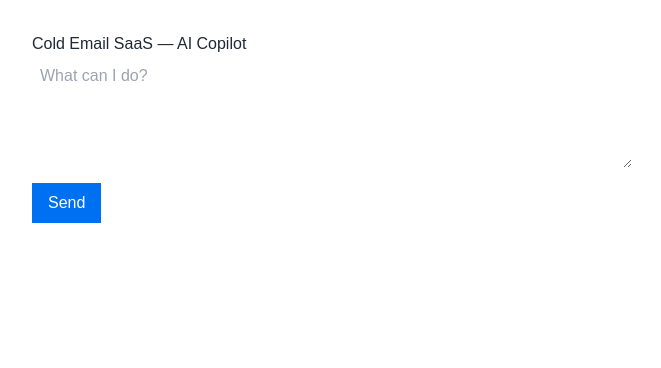
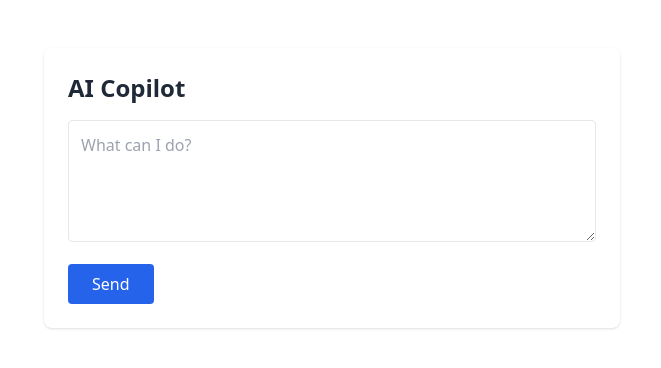
Before and after one commit to oluwafemidiakhoa/Coldemail, a Next.js app: page /dashboard in a window 1280 px wide. Shown: the top 368 px of the page, without its empty margins (308-969 px from the left). Built offline with nearby package versions, Linux system fonts and the light colour scheme.

Commit message:
Update page.tsx

```diff
--- a/app/dashboard/page.tsx
+++ b/app/dashboard/page.tsx
@@ -1,12 +1,13 @@
-// pages/dashboard.tsx
+"use client";
+
 import { useState } from "react";
 
-export default function Dashboard() {
+export default function DashboardPage() {
   const [prompt, setPrompt] = useState("");
   const [reply, setReply] = useState<string | null>(null);
   const [loading, setLoading] = useState(false);
 
-  const handleSend = async (e: React.FormEvent) => {
+  const handleSubmit = async (e: React.FormEvent) => {
     e.preventDefault();
     if (!prompt.trim()) return;
     setLoading(true);
@@ -18,23 +19,22 @@ export default function Dashboard() {
         headers: { "Content-Type": "application/json" },
         body: JSON.stringify({ prompt }),
       });
-      const body = await res.json();
-      setReply(body.reply);
-    } catch (err) {
-      console.error(err);
-      setReply("❌ Something went wrong. Check the console.");
+      const json = await res.json();
+      setReply(json.reply);
+    } catch {
+      setReply("Error generating response.");
     } finally {
       setLoading(false);
     }
   };
 
   return (
-    <div style={{ maxWidth: 600, margin: "2rem auto", fontFamily: "sans-serif" }}>
-      <h1>Cold Email SaaS — AI Copilot</h1>
-      <form onSubmit={handleSend}>
+    <main className="max-w-xl mx-auto mt-12 p-6 bg-white rounded-lg shadow">
+      <h1 className="text-2xl font-bold mb-4">AI Copilot</h1>
+      <form onSubmit={handleSubmit} className="space-y-4">
         <textarea
           rows={4}
-          style={{ width: "100%", padding: "0.5rem", fontSize: "1rem" }}
+          className="w-full p-3 border rounded focus:ring"
           placeholder="What can I do?"
           value={prompt}
           onChange={(e) => setPrompt(e.target.value)}
@@ -42,31 +42,20 @@ export default function Dashboard() {
         <button
           type="submit"
           disabled={loading}
-          style={{
-            marginTop: "0.5rem",
-            padding: "0.5rem 1rem",
-            background: "#0070f3",
-            color: "#fff",
-            border: "none",
-            cursor: loading ? "not-allowed" : "pointer",
-          }}
+          className="px-6 py-2 bg-blue-600 text-white rounded disabled:opacity-50"
         >
           {loading ? "Thinking…" : "Send"}
         </button>
       </form>
 
       {reply && (
-        <div
-          style={{
-            marginTop: "1.5rem",
-            padding: "1rem",
-            background: "#f3f3f3",
-            whiteSpace: "pre-wrap",
-          }}
-        >
-          {reply}
-        </div>
+        <section className="mt-6">
+          <h2 className="text-xl font-semibold mb-2">Response</h2>
+          <div className="whitespace-pre-wrap p-4 bg-gray-50 rounded">
+            {reply}
+          </div>
+        </section>
       )}
-    </div>
+    </main>
   );
 }
```
